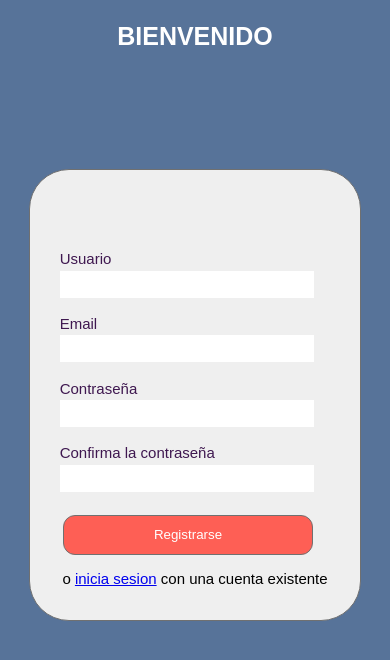
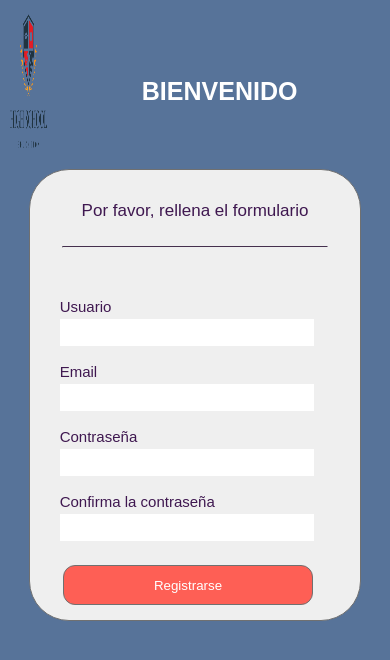
Before and after one commit to fabriziorosales/M12_Hello_Login, a PHP site: page /vistas/register.html in a window 390 px wide. Shown: the top 660 px of the page. Run offline with PHP 8.4, Linux system fonts and the light colour scheme.

Commit message:
css inicial cutre

```diff
--- a/css/register.css
+++ b/css/register.css
@@ -10,7 +10,17 @@ body {
   height: 20vh;
   display: flex;
   align-items: center;
-  flex-direction: column;
+  flex-direction: rows;
+}
+.cabecera .logo {
+  width: 40%;
+}
+.cabecera .logo img {
+  width: 40%;
+  height: 35vh;
+}
+.cabecera .tittle {
+  width: 70%;
 }
 .cabecera h1 {
   padding-top: 5% ;
@@ -52,7 +62,23 @@ body {
   flex-wrap: wrap;
   align-content: center;
   justify-content: center;
+  flex-direction: column;
   position: relative;
+}
+.padre .box .titulo_box {
+  display: flex;
+  flex-direction: column;
+  align-items: center;
+}
+.padre .box .titulo_box hr {
+  width: 80%;
+  border-top: 1px solid;
+  color: #45304e;
+}
+.padre .box .titulo_box p {
+  font-family: Arial;
+  font-size: 17px;
+  color: #3f1850;
 }
 .padre .box #NoError {
   font-family: Arial;
@@ -119,3 +145,18 @@ body {
   top: 0%;
   font-size: 15px;
 }
+@media (max-width: 1000px) {
+  .logo {
+    width: 40%;
+  }
+  .logo img {
+    width: 100%;
+    height: 35vh;
+  }
+  .tittle {
+    width: 70%;
+  }
+  h1 {
+    font-size: 20px;
+  }
+}
--- a/css/register.less
+++ b/css/register.less
@@ -12,7 +12,20 @@ body{
     height: 20vh;
     display: flex;
     align-items: center;
-    flex-direction: column;
+    flex-direction: rows;
+
+
+    .logo{
+        width: 40%;
+        img{
+            width: 40%;
+            height: 35vh;
+        }
+
+    }
+    .tittle{
+        width: 70%;
+    }
     h1{
         // text-align: center;
         padding-top:5% ;
@@ -70,11 +83,27 @@ body{
         flex-wrap: wrap;
         align-content: center;
         justify-content: center;
+        flex-direction: column;
 
         // Usamos el position relatie o absolute para indicar que será el objeto padre
         position:relative;
 
+        .titulo_box{
+            hr{
+                width: 80%;
+               border-top: 1px solid;
+               color: #45304e;;
+            }
+            p{
+                font-family: Arial;
+                font-size: 17px;
+                color: #3f1850;
+            }
 
+            display: flex;
+            flex-direction: column;
+            align-items: center;
+        }
 
         #NoError{
             font-family: Arial;
@@ -164,3 +193,21 @@ body{
 
     }
 }
+
+@media (max-width:1000px) {
+
+    .logo{
+        width: 40%;
+        img{
+            width: 100%;
+            height: 35vh;
+        }
+
+    }
+    .tittle{
+        width: 70%;
+    }
+    h1{
+        font-size: 20px;
+    }
+}
--- a/vistas/register.html
+++ b/vistas/register.html
@@ -12,14 +12,24 @@
 
 <body>
     <div class="cabecera">
-        <h1>BIENVENIDO</h1>
+        <div class="logo">
+
+            <img src="../img/logo.png" alt="logo escuela">
+        </div>
+        <div class="tittle">
+            <h1>BIENVENIDO</h1>
+        </div>
+
     </div>
     <div class="padre">
         <div class="box">
-
+            <div class="titulo_box">
+                <p>Por favor, rellena el formulario</p>
+                <hr>
+            </div>
 
             <form action="../proc/validate_register.php" method="post">
-                <br>
+
                 <label for="username">Usuario</label><br>
                 <input class="form" type="text" name="username" required>
 
@@ -37,7 +47,7 @@
                 <input id="submit" type="submit" value="Registrarse">
 
             </form>
-            <p id="registro">o <a href="../index.html">inicia sesion</a> con una cuenta existente</p>
+
         </div>
 
     </div>
```
Also changed, not shown: css/login.css (+70 -1 lines), css/login.less (+83 -6 lines), index.html (+10 -8 lines), css/bienvenido.less (line endings or trailing spaces), img/logo.png (added).
